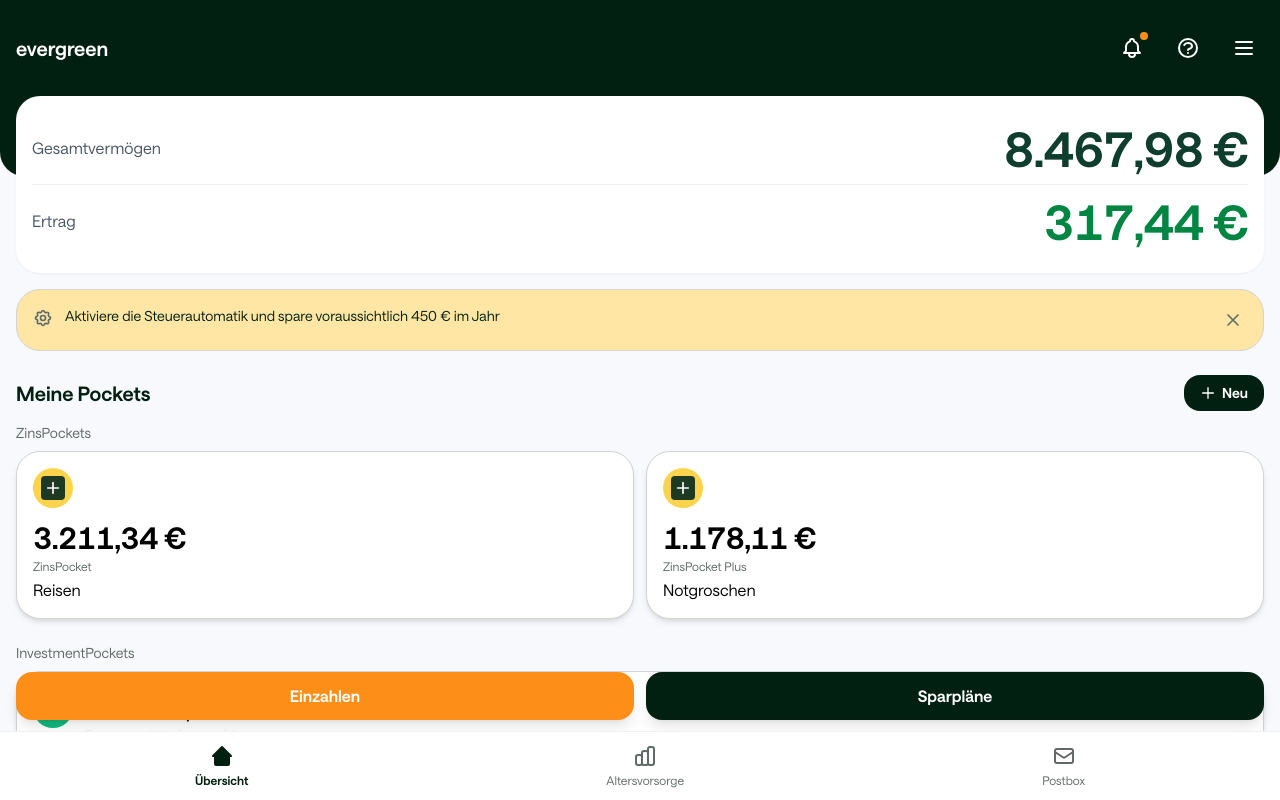
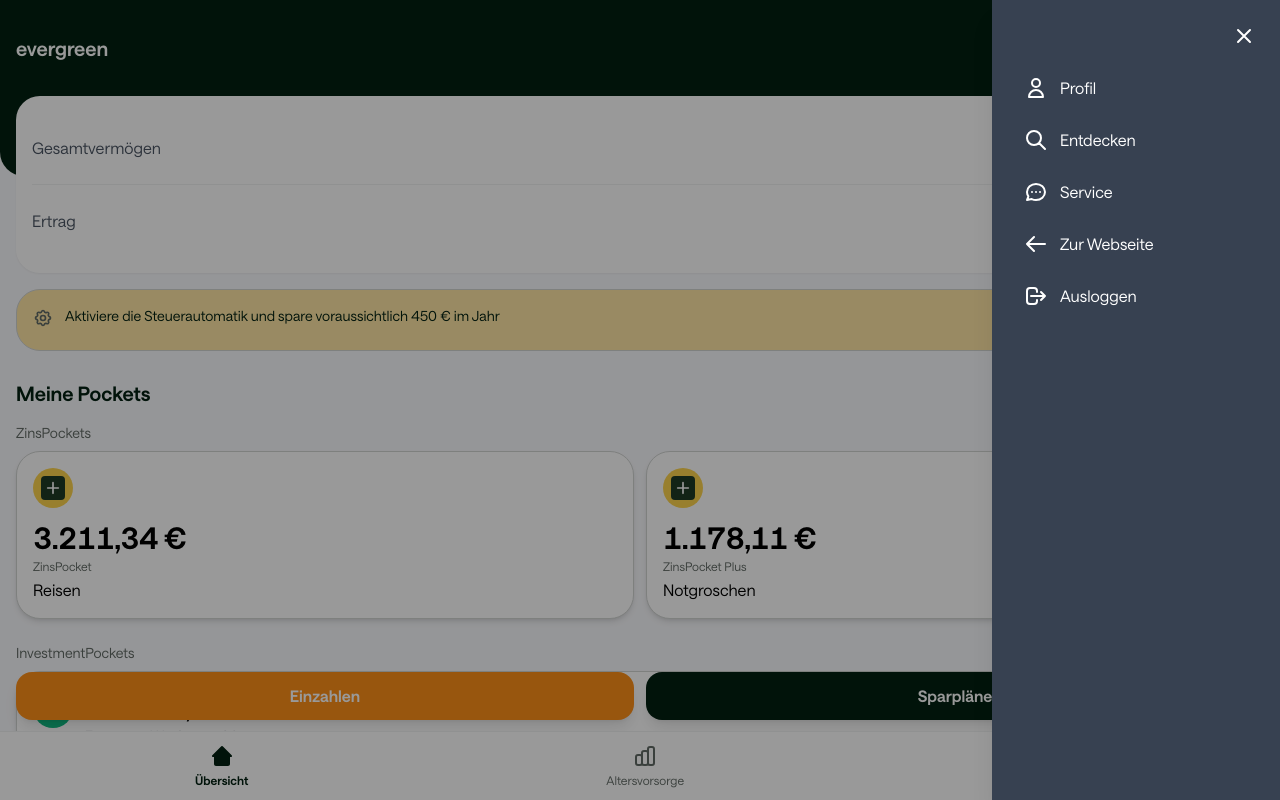
Before and after one commit to ivenkurz/kindersparplan, a Next.js app: page /Dashboard in a window 1280 px wide. Both pictures are taken after a click on the button 1244 px from the left and 48 px from the top of the page. Shown: the top 800 px of the page. Built offline with nearby package versions, Linux system fonts and the light colour scheme.

Commit message:
feat(Dashboard): Burger-Menü mit Profil, Entdecken, Service, Zur Webseite, Ausloggen

```diff
--- a/app/Dashboard/page.tsx
+++ b/app/Dashboard/page.tsx
@@ -10,6 +10,7 @@
 export default function DashboardPage() {
   const [bannerDismissed, setBannerDismissed] = useState(false);
   const [navVisible, setNavVisible] = useState(true);
+  const [menuOpen, setMenuOpen] = useState(false);
   const lastScrollYRef = useRef(0);
 
   useEffect(() => {
@@ -53,7 +54,12 @@
                   <path strokeLinecap="round" strokeLinejoin="round" strokeWidth={2} d="M8.228 9c.549-1.165 2.03-2 3.772-2 2.21 0 4 1.343 4 3 0 1.4-1.278 2.575-3.006 2.907-.542.104-.994.54-.994 1.093m0 3h.01M21 12a9 9 0 11-18 0 9 9 0 0118 0z" />
                 </svg>
               </button>
-              <button type="button" className="p-2 text-ds-neutral-0" aria-label="Menü">
+              <button
+                type="button"
+                className="p-2 text-ds-neutral-0"
+                aria-label="Menü"
+                onClick={() => setMenuOpen(true)}
+              >
                 <svg className="w-6 h-6" fill="none" stroke="currentColor" viewBox="0 0 24 24">
                   <path strokeLinecap="round" strokeLinejoin="round" strokeWidth={2} d="M4 6h16M4 12h16M4 18h16" />
                 </svg>
@@ -178,6 +184,87 @@
         </Link>
       </section>
 
+      {/* Burger-Menü – Slide-in Panel */}
+      {menuOpen && (
+        <>
+          <div
+            className="fixed inset-0 z-[60] bg-black/40"
+            aria-hidden
+            onClick={() => setMenuOpen(false)}
+          />
+          <aside
+            className="fixed top-0 right-0 bottom-0 z-[70] w-72 max-w-[85vw] bg-ds-menu-bg shadow-xl flex flex-col pt-16 px-4 pb-6"
+            role="dialog"
+            aria-label="Menü"
+          >
+            <button
+              type="button"
+              className="absolute top-4 right-4 p-2 text-ds-neutral-0 hover:bg-white/10 rounded-lg"
+              aria-label="Menü schließen"
+              onClick={() => setMenuOpen(false)}
+            >
+              <svg className="w-6 h-6" fill="none" stroke="currentColor" viewBox="0 0 24 24">
+                <path strokeLinecap="round" strokeLinejoin="round" strokeWidth={2} d="M6 18L18 6M6 6l12 12" />
+              </svg>
+            </button>
+            <nav className="flex flex-col gap-1">
+              <Link
+                href="/Dashboard"
+                className="flex items-center gap-3 px-4 py-3 text-ds-neutral-0 font-medium rounded-lg hover:bg-white/10 transition-colors"
+                onClick={() => setMenuOpen(false)}
+              >
+                <svg className="w-6 h-6 shrink-0" fill="none" stroke="currentColor" viewBox="0 0 24 24">
+                  <path strokeLinecap="round" strokeLinejoin="round" strokeWidth={2} d="M16 7a4 4 0 11-8 0 4 4 0 018 0zM12 14a7 7 0 00-7 7h14a7 7 0 00-7-7z" />
+                </svg>
+                Profil
+              </Link>
+              <Link
+                href="/Dashboard"
+                className="flex items-center gap-3 px-4 py-3 text-ds-neutral-0 font-medium rounded-lg hover:bg-white/10 transition-colors"
+                onClick={() => setMenuOpen(false)}
+              >
+                <svg className="w-6 h-6 shrink-0" fill="none" stroke="currentColor" viewBox="0 0 24 24">
+                  <path strokeLinecap="round" strokeLinejoin="round" strokeWidth={2} d="M21 21l-6-6m2-5a7 7 0 11-14 0 7 7 0 0114 0z" />
+                </svg>
+                Entdecken
+              </Link>
+              <Link
+                href="/Dashboard"
+                className="flex items-center gap-3 px-4 py-3 text-ds-neutral-0 font-medium rounded-lg hover:bg-white/10 transition-colors"
+                onClick={() => setMenuOpen(false)}
+              >
+                <svg className="w-6 h-6 shrink-0" fill="none" stroke="currentColor" viewBox="0 0 24 24">
+                  <path strokeLinecap="round" strokeLinejoin="round" strokeWidth={2} d="M8 12h.01M12 12h.01M16 12h.01M21 12c0 4.418-4.03 8-9 8a9.863 9.863 0 01-4.255-.949L3 20l1.395-3.72C3.512 15.042 3 13.574 3 12c0-4.418 4.03-8 9-8s9 3.582 9 8z" />
+                </svg>
+                Service
+              </Link>
+              <a
+                href="https://evergreen.de"
+                target="_blank"
+                rel="noopener noreferrer"
+                className="flex items-center gap-3 px-4 py-3 text-ds-neutral-0 font-medium rounded-lg hover:bg-white/10 transition-colors"
+                onClick={() => setMenuOpen(false)}
+              >
+                <svg className="w-6 h-6 shrink-0" fill="none" stroke="currentColor" viewBox="0 0 24 24">
+                  <path strokeLinecap="round" strokeLinejoin="round" strokeWidth={2} d="M10 19l-7-7m0 0l7-7m-7 7h18" />
+                </svg>
+                Zur Webseite
+              </a>
+              <button
+                type="button"
+                className="flex items-center gap-3 px-4 py-3 text-ds-neutral-0 font-medium rounded-lg hover:bg-white/10 transition-colors text-left w-full"
+                onClick={() => setMenuOpen(false)}
+              >
+                <svg className="w-6 h-6 shrink-0" fill="none" stroke="currentColor" viewBox="0 0 24 24">
+                  <path strokeLinecap="round" strokeLinejoin="round" strokeWidth={2} d="M17 16l4-4m0 0l-4-4m4 4H7m6 4v1a3 3 0 01-3 3H6a3 3 0 01-3-3V7a3 3 0 013-3h4a3 3 0 013 3v1" />
+                </svg>
+                Ausloggen
+              </button>
+            </nav>
+          </aside>
+        </>
+      )}
+
       {/* Bottom Navigation – hide-on-scroll */}
       <nav
         className={`fixed bottom-0 left-0 right-0 z-50 bg-ds-neutral-0 border-t border-ds-neutral-10 flex justify-around py-3 px-4 pb-[max(0.75rem,env(safe-area-inset-bottom))] transition-transform duration-300 ${
--- a/tailwind.config.ts
+++ b/tailwind.config.ts
@@ -15,6 +15,7 @@
       colors: {
         // Marketing Design System – behalte Locofy-Extraktion
         "ds-app-bg": "#F8F9FC",
+        "ds-menu-bg": "#374151",
         "ds-neutral": {
           0: "#fff",
           10: "#f0f1f1",
```
